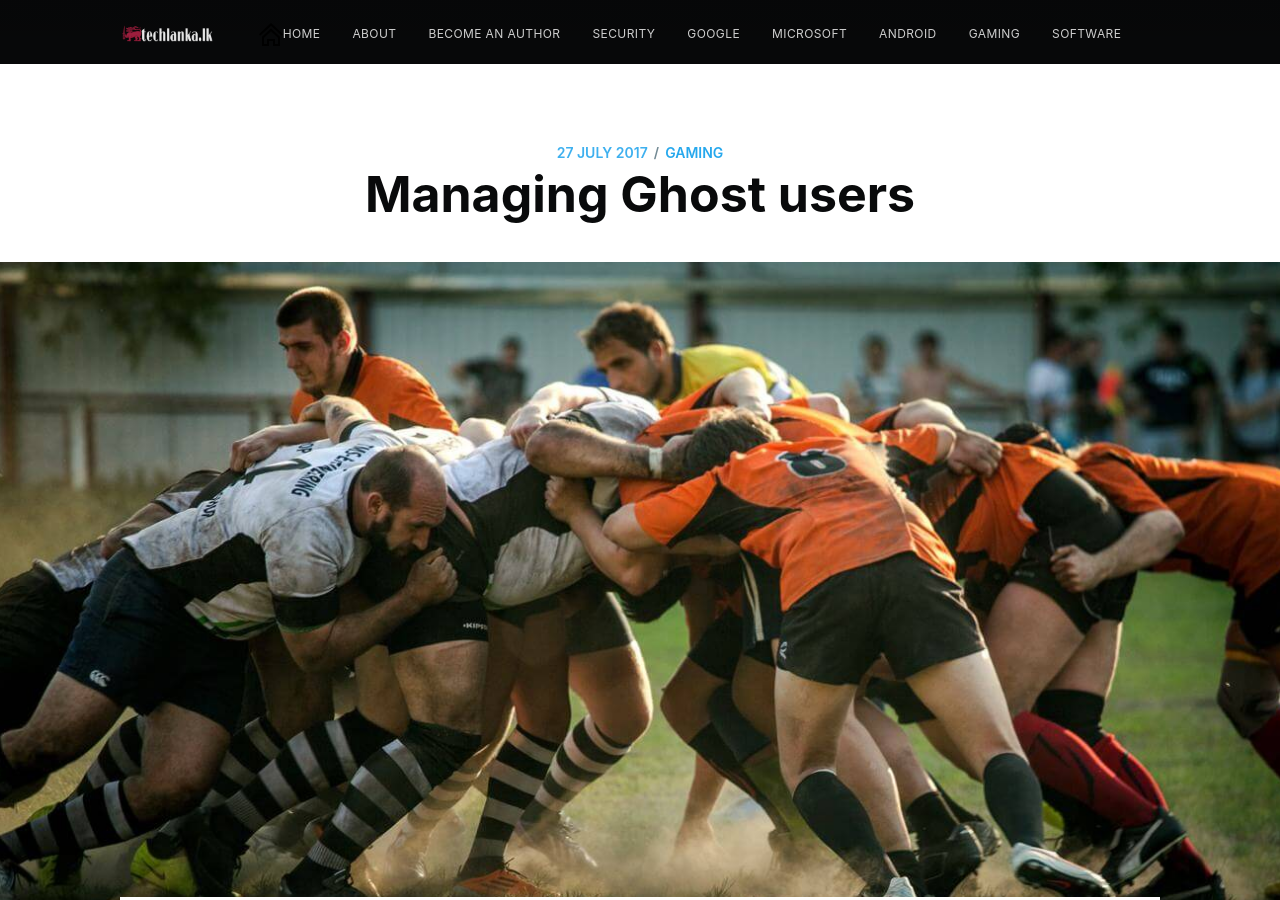
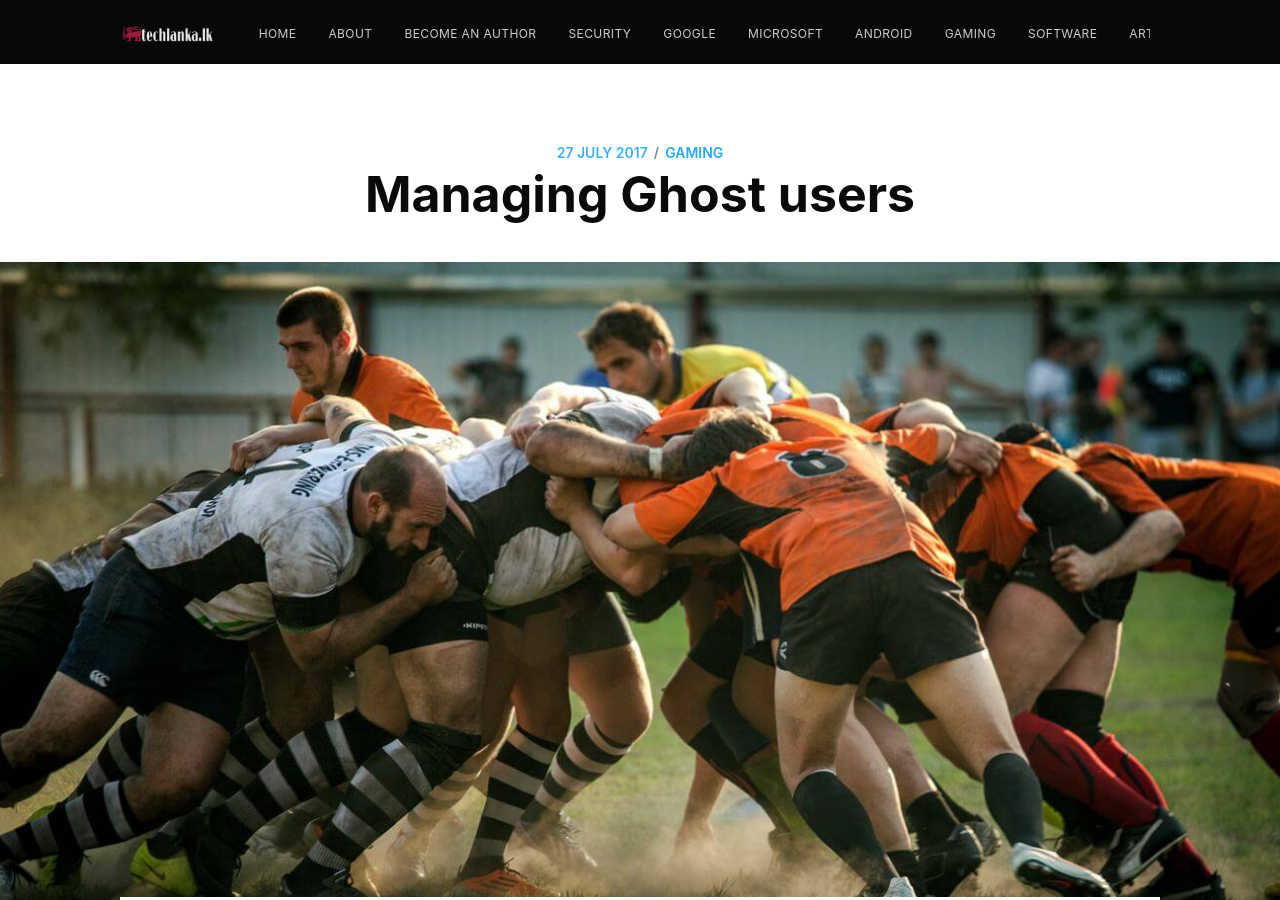
Before and after one commit to techlanka/blog, a Jekyll site: the page built from _posts/2017-07-27-managing-users.html, in a window 1280 px wide and 900 px high. Built offline with Jekyll 4.4.1, drawn with Linux system fonts in a browser that asks for light colours; nearby versions of some CDN libraries; comment, search, counter and statistics services are not loaded.

Commit message:
Update site-nav.html

```diff
--- a/_includes/site-nav.html
+++ b/_includes/site-nav.html
@@ -8,7 +8,7 @@
                 <a class="site-nav-logo" href="{{ site.url }}{{ site.baseurl }}">{{ site.title }}</a>
             {% endif %}
         {% endif %}
-        {% if page.navigation %}
+        {% if page.home %}
  {% include home.html %}
             {% endif %}
        {% if page.navigation %}
```
